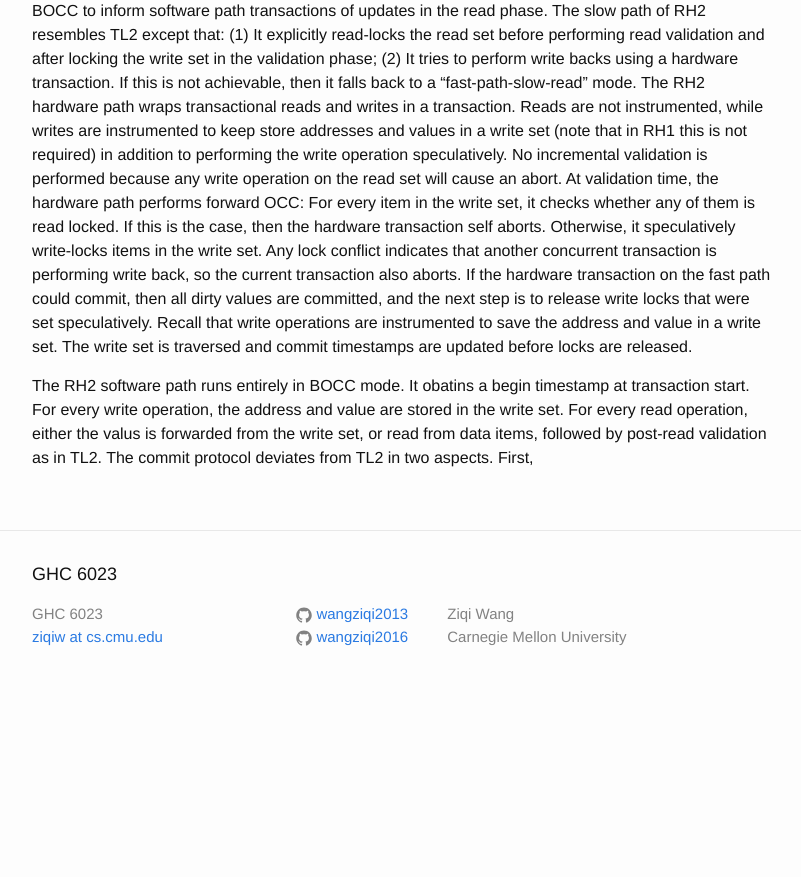
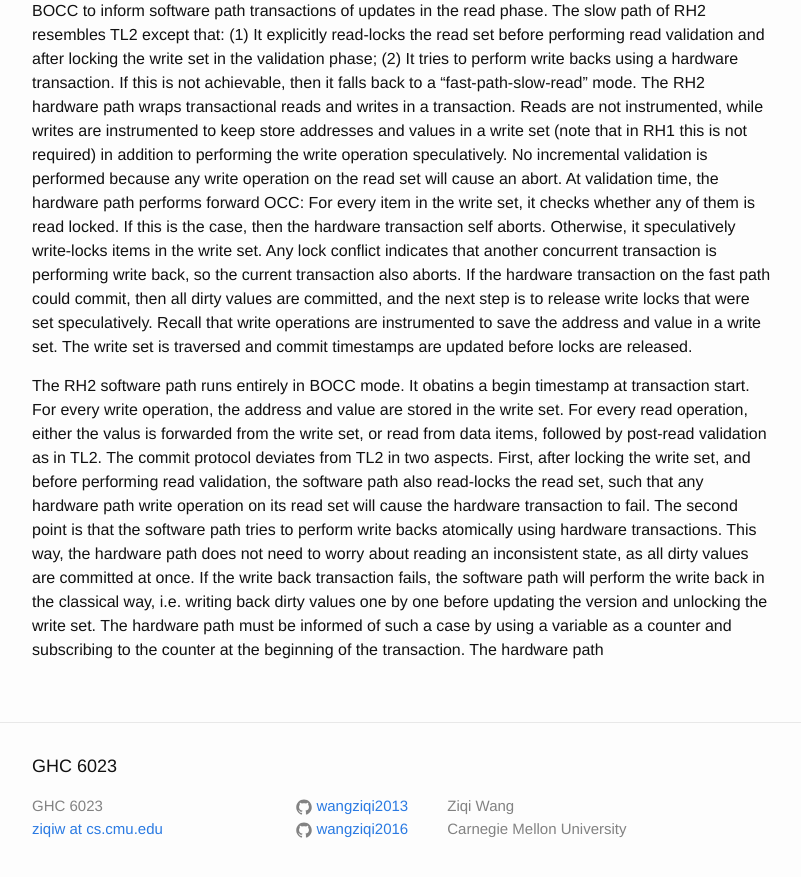
Before and after one commit to wangziqi2013/wangziqi2013.github.io, a Jekyll site: the page built from _posts/2018-05-30-Reduced-HTM.markdown, in a window 1280 px wide and 900 px high, scrolled down 3097 px. Shown: the top 877 px of the window, without its empty margins (238-1039 px from the left). Built offline with Jekyll 4.4.1, drawn with Linux system fonts in a browser that asks for light colours; before the commit the page ends 3805 px from its top, so only the background shows below that.

Commit message:
Working on the slow read

```diff
--- a/_posts/2018-05-30-Reduced-HTM.markdown
+++ b/_posts/2018-05-30-Reduced-HTM.markdown
@@ -127,4 +127,10 @@ are updated before locks are released.
 The RH2 software path runs entirely in BOCC mode. It obatins a begin timestamp at transaction start. For every write operation,
 the address and value are stored in the write set. For every read operation, either the valus is forwarded from the write set,
 or read from data items, followed by post-read validation as in TL2. The commit protocol deviates from TL2 in two aspects.
-First,
+First, after locking the write set, and before performing read validation, the software path also read-locks the read set,
+such that any hardware path write operation on its read set will cause the hardware transaction to fail. The second point
+is that the software path tries to perform write backs atomically using hardware transactions. This way, the hardware path
+does not need to worry about reading an inconsistent state, as all dirty values are committed at once. If the write back
+transaction fails, the software path will perform the write back in the classical way, i.e. writing back dirty values one by
+one before updating the version and unlocking the write set. The hardware path must be informed of such a case by using
+a variable as a counter and subscribing to the counter at the beginning of the transaction. The hardware path
```
